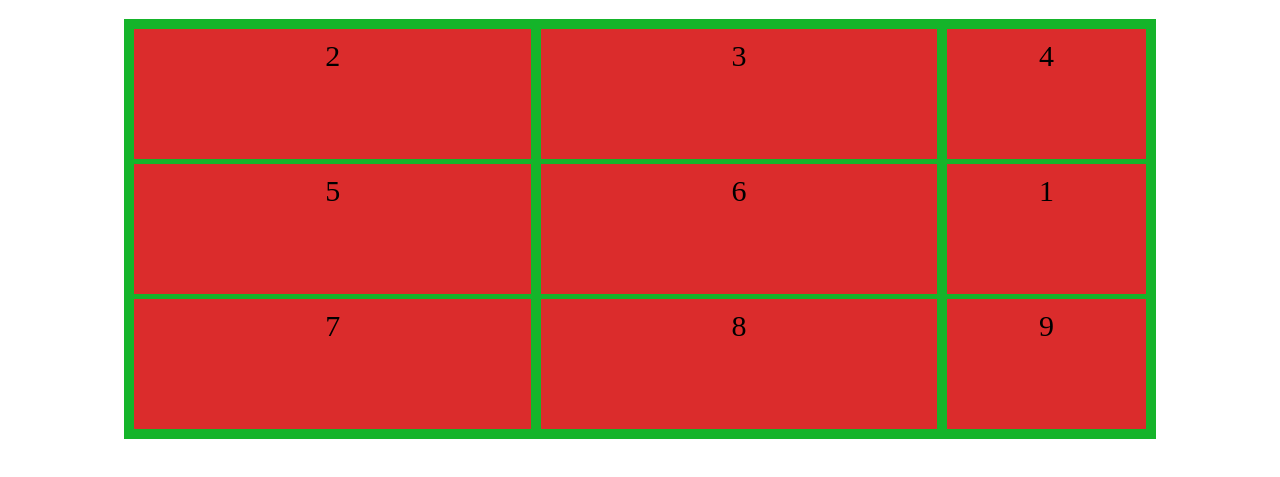
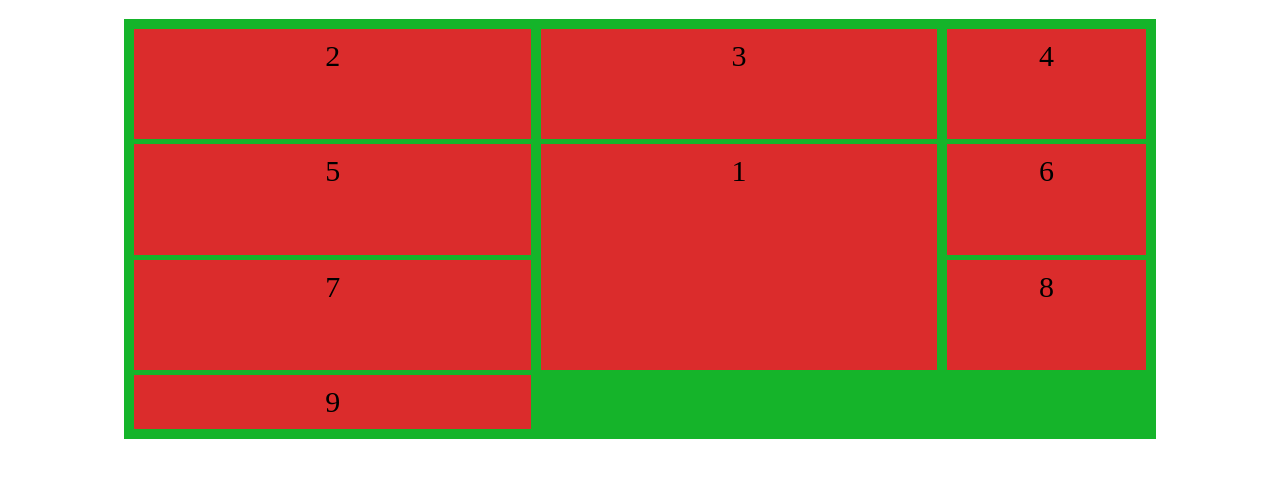
Before and after one commit to thespekky/css_grid_layout, a plain HTML site: page layout1/index.html in a window 1280 px wide. Shown: the part 61-538 px from the top of the page. Drawn offline with Linux system fonts and the light colour scheme.

Commit message:
grid area

```diff
--- a/layout1/style.css
+++ b/layout1/style.css
@@ -22,6 +22,8 @@ margin: 0 auto;
 }
 .item1
 {
-grid-column-start: 3;
+/* grid-column-start: 3;
 grid-row-start: 2;
+*/
+grid-area: 2/2/4/3;
 }
```
